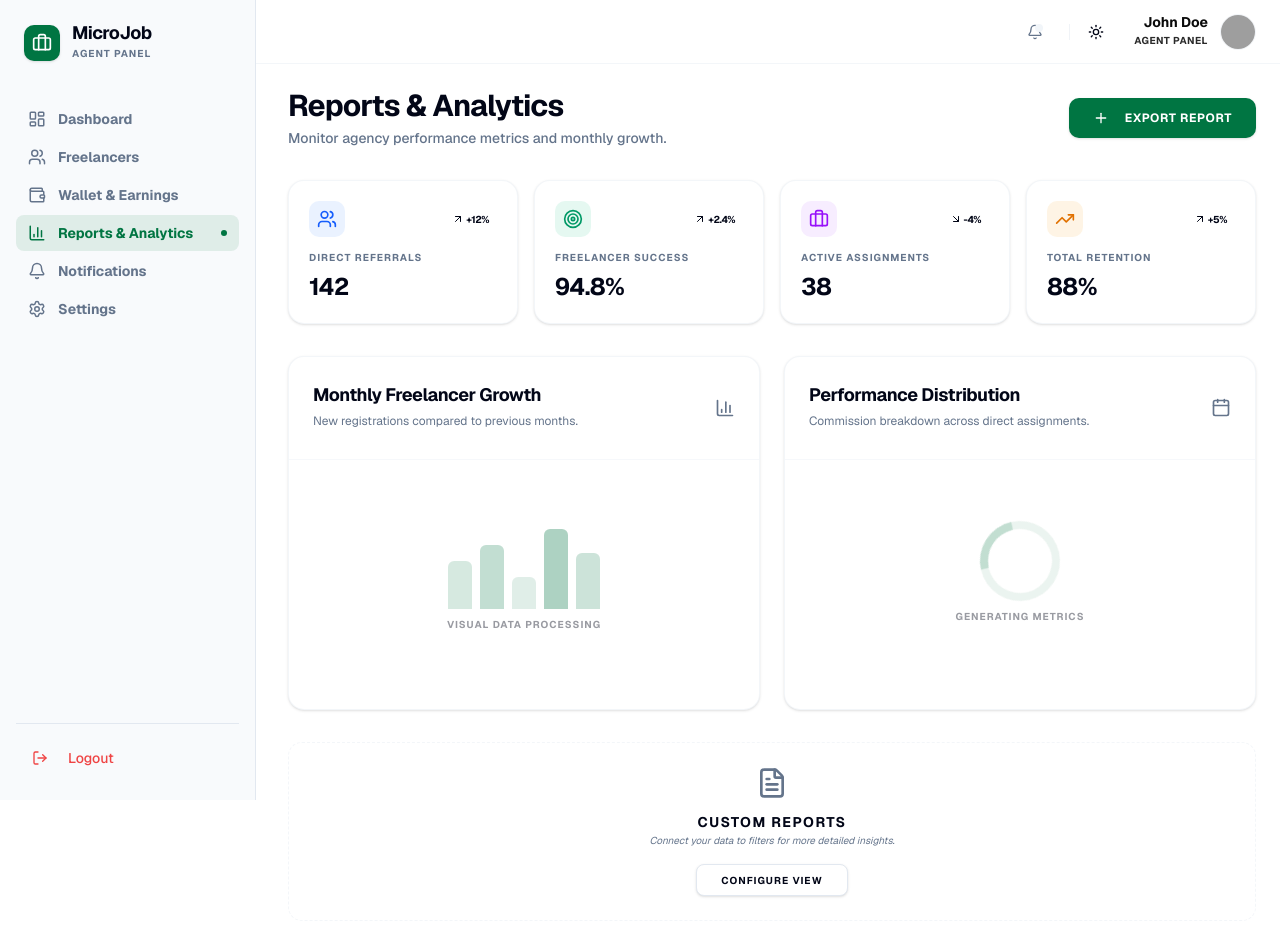
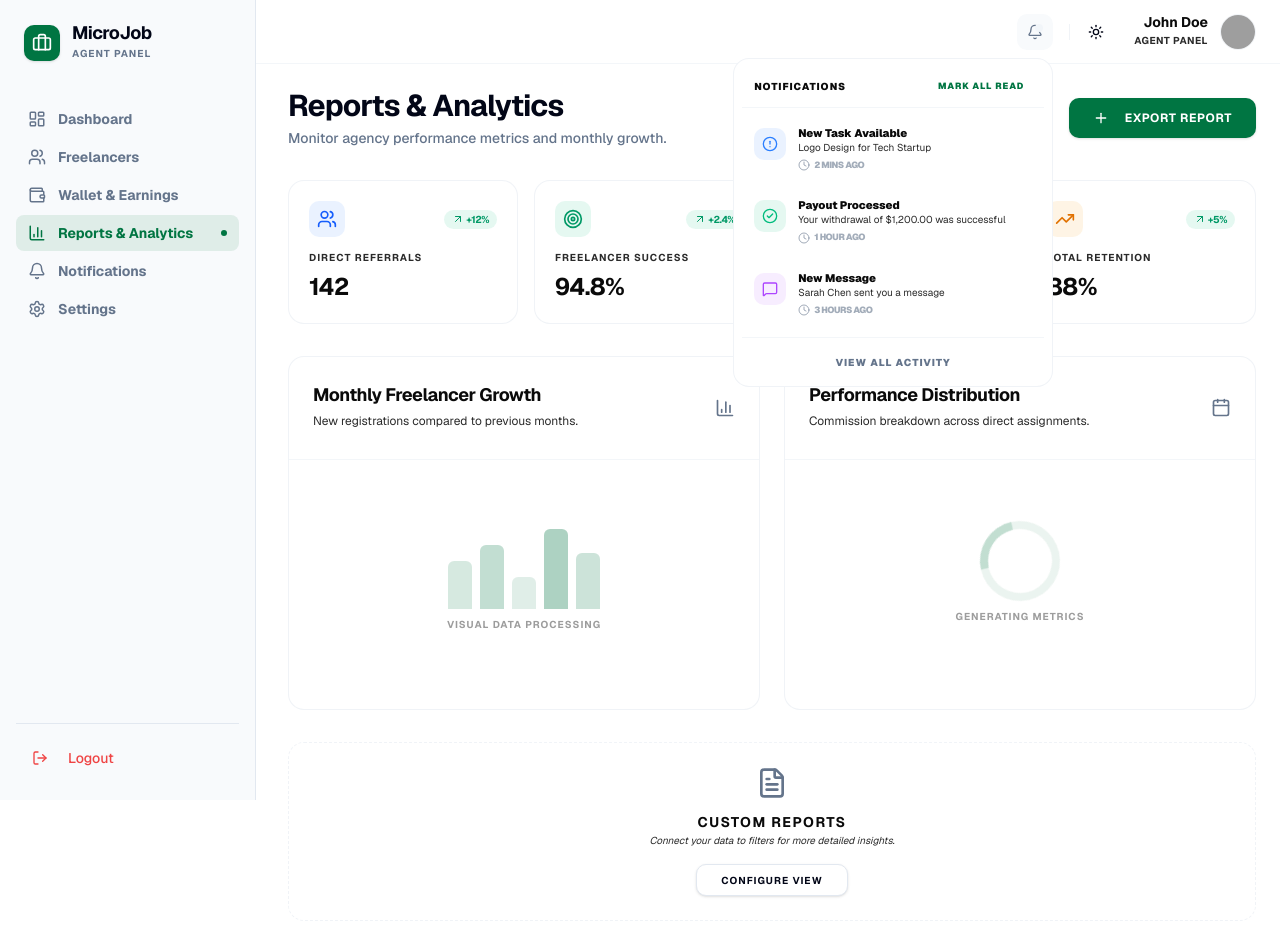
Before and after one commit to smtechsoft/Microjob-Platform-Next-JS, a Next.js app: page /agent/reports in a window 1280 px wide. Both pictures are taken after a click on the button 1035 px from the left and 31 px from the top of the page. Built offline with nearby package versions, Linux system fonts and the light colour scheme; grey boxes are pictures that could not be loaded.

Commit message:
notification content added and page bugs fixed

```diff
--- a/app/(dashboard)/agent/reports/page.tsx
+++ b/app/(dashboard)/agent/reports/page.tsx
@@ -13,6 +13,7 @@ import {
   Briefcase
 } from "lucide-react"
 import { motion } from "framer-motion"
+import { cn } from "@/lib/utils"
 import { PageHeader } from "@/components/shared/page-header"
 import { Card, CardContent, CardHeader, CardTitle, CardDescription } from "@/components/shared/ui/card"
 import { Button } from "@/components/shared/ui/button"
@@ -72,23 +73,23 @@ export default function AgentReportsPage() {
             animate={{ opacity: 1, y: 0 }}
             transition={{ delay: i * 0.05, duration: 0.4 }}
           >
-            <Card className="border border-border/40 bg-card shadow-sm">
+            <Card className="border border-border/50 bg-card shadow-none rounded-2xl transition-colors hover:border-primary/20">
               <CardContent className="p-5">
                 <div className="flex items-center justify-between">
-                  <div className={kpi.color + " rounded-lg p-2"}>
+                  <div className={cn(kpi.color, "rounded-lg p-2")}>
                     <kpi.icon className="size-5" />
                   </div>
-                  <div className={
-                    kpi.status === "up" ? "text-emerald-600 bg-emerald-500/10" : "text-destructive bg-destructive/10",
-                    "text-[10px] font-bold px-2 py-0.5 rounded-full uppercase tracking-tighter flex items-center"
-                  }>
+                  <div className={cn(
+                    "text-[10px] font-bold px-2 py-0.5 rounded-full uppercase tracking-tighter flex items-center",
+                    kpi.status === "up" ? "text-emerald-600 bg-emerald-500/10" : "text-destructive bg-destructive/10"
+                  )}>
                     {kpi.status === "up" ? <ArrowUpRight className="mr-0.5 size-3" /> : <ArrowDownRight className="mr-0.5 size-3" />}
                     {kpi.trend}
                   </div>
                 </div>
                 <div className="mt-4">
-                  <p className="text-[10px] font-bold text-muted-foreground uppercase tracking-widest leading-none">{kpi.title}</p>
-                  <h3 className="text-2xl font-bold text-foreground mt-2 tracking-tight">{kpi.value}</h3>
+                  <p className="text-[10px] font-bold text-muted-contrast uppercase tracking-widest leading-none">{kpi.title}</p>
+                  <h3 className="text-2xl font-bold text-high-contrast mt-2 tracking-tight">{kpi.value}</h3>
                 </div>
               </CardContent>
             </Card>
@@ -97,15 +98,15 @@ export default function AgentReportsPage() {
       </div>
 
       <div className="grid gap-6 grid-cols-1 lg:grid-cols-2">
-        <Card className="border border-border/40 bg-card shadow-sm">
+        <Card className="border border-border/50 bg-card shadow-none rounded-2xl">
           <CardHeader className="flex flex-row items-center justify-between">
             <div className="space-y-1">
-              <CardTitle className="text-lg font-bold text-foreground">Monthly Freelancer Growth</CardTitle>
-              <CardDescription className="text-xs text-muted-foreground">New registrations compared to previous months.</CardDescription>
+              <CardTitle className="text-lg font-bold text-high-contrast">Monthly Freelancer Growth</CardTitle>
+              <CardDescription className="text-xs text-muted-contrast">New registrations compared to previous months.</CardDescription>
             </div>
             <BarChart3 className="size-5 text-muted-foreground" />
           </CardHeader>
-          <CardContent className="h-[250px] flex items-center justify-center border-t border-border/30">
+          <CardContent className="h-[250px] flex items-center justify-center border-t border-border/40">
              <div className="flex flex-col items-center gap-2 opacity-40">
                 <div className="flex items-end gap-2 h-24">
                   <div className="w-6 h-12 bg-primary/40 rounded-t-sm" />
@@ -114,35 +115,35 @@ export default function AgentReportsPage() {
                   <div className="w-6 h-20 bg-primary/80 rounded-t-sm" />
                   <div className="w-6 h-14 bg-primary/50 rounded-t-sm" />
                 </div>
-                <p className="text-[10px] uppercase font-bold tracking-widest">Visual data processing</p>
+                <p className="text-[10px] uppercase font-bold tracking-widest text-high-contrast">Visual data processing</p>
              </div>
           </CardContent>
         </Card>
 
-        <Card className="border border-border/40 bg-card shadow-sm">
+        <Card className="border border-border/50 bg-card shadow-none rounded-2xl">
           <CardHeader className="flex flex-row items-center justify-between">
             <div className="space-y-1">
-              <CardTitle className="text-lg font-bold text-foreground">Performance Distribution</CardTitle>
-              <CardDescription className="text-xs text-muted-foreground">Commission breakdown across direct assignments.</CardDescription>
+              <CardTitle className="text-lg font-bold text-high-contrast">Performance Distribution</CardTitle>
+              <CardDescription className="text-xs text-muted-contrast">Commission breakdown across direct assignments.</CardDescription>
             </div>
             <Calendar className="size-5 text-muted-foreground" />
           </CardHeader>
-          <CardContent className="h-[250px] flex items-center justify-center border-t border-border/30">
+          <CardContent className="h-[250px] flex items-center justify-center border-t border-border/40">
              <div className="flex flex-col items-center gap-2 opacity-40">
                 <div className="size-20 rounded-full border-8 border-primary/20 border-t-primary/60 animate-[spin_10s_linear_infinite]" />
-                <p className="text-[10px] uppercase font-bold tracking-widest">Generating metrics</p>
+                <p className="text-[10px] uppercase font-bold tracking-widest text-high-contrast">Generating metrics</p>
              </div>
           </CardContent>
         </Card>
       </div>
 
-      <div className="rounded-xl border border-border/40 bg-secondary/5 p-6 border-dashed flex flex-col items-center justify-center text-center space-y-4">
+      <div className="rounded-2xl border border-border/50 bg-muted/5 p-6 border-dashed flex flex-col items-center justify-center text-center space-y-4">
         <FileText className="size-8 text-muted-foreground" />
         <div className="space-y-1">
-          <h4 className="text-sm font-bold text-foreground uppercase tracking-widest leading-none">Custom Reports</h4>
-          <p className="text-[10px] text-muted-foreground italic">Connect your data to filters for more detailed insights.</p>
+          <h4 className="text-sm font-bold text-high-contrast uppercase tracking-widest leading-none">Custom Reports</h4>
+          <p className="text-[10px] text-muted-contrast italic">Connect your data to filters for more detailed insights.</p>
         </div>
-        <Button variant="outline" size="sm" className="h-8 text-[10px] font-bold uppercase tracking-widest px-6">Configure View</Button>
+        <Button variant="outline" size="sm" className="h-8 text-[10px] font-bold uppercase tracking-widest px-6 rounded-lg">Configure View</Button>
       </div>
     </div>
   )
--- a/components/shared/navbar.tsx
+++ b/components/shared/navbar.tsx
@@ -1,11 +1,43 @@
 "use client"
 
 import * as React from "react"
-import { Bell, User, MessageSquare, Menu, X } from "lucide-react"
+import { Bell, User, MessageSquare, Menu, X, Clock, CheckCircle2, AlertCircle } from "lucide-react"
+import { motion, AnimatePresence } from "framer-motion"
 
 import { Button } from "@/components/shared/ui/button"
 import { ThemeToggle } from "@/components/shared/theme-toggle"
 import { Avatar, AvatarFallback, AvatarImage } from "@/components/shared/ui/avatar"
+import { cn } from "@/lib/utils"
+
+const notifications = [
+  {
+    id: 1,
+    title: "New Task Available",
+    description: "Logo Design for Tech Startup",
+    time: "2 mins ago",
+    icon: AlertCircle,
+    color: "text-blue-500",
+    bg: "bg-blue-500/10"
+  },
+  {
+    id: 2,
+    title: "Payout Processed",
+    description: "Your withdrawal of $1,200.00 was successful",
+    time: "1 hour ago",
+    icon: CheckCircle2,
+    color: "text-emerald-500",
+    bg: "bg-emerald-500/10"
+  },
+  {
+    id: 3,
+    title: "New Message",
+    description: "Sarah Chen sent you a message",
+    time: "3 hours ago",
+    icon: MessageSquare,
+    color: "text-purple-500",
+    bg: "bg-purple-500/10"
+  }
+]
 
 export function Navbar({
   onToggleSidebar,
@@ -14,6 +46,19 @@ export function Navbar({
   onToggleSidebar: () => void,
   role?: string
 }) {
+  const [showNotifications, setShowNotifications] = React.useState(false)
+  const dropdownRef = React.useRef<HTMLDivElement>(null)
+
+  React.useEffect(() => {
+    const handleClickOutside = (event: MouseEvent) => {
+      if (dropdownRef.current && !dropdownRef.current.contains(event.target as Node)) {
+        setShowNotifications(false)
+      }
+    }
+    document.addEventListener("mousedown", handleClickOutside)
+    return () => document.removeEventListener("mousedown", handleClickOutside)
+  }, [])
+
   return (
     <header className="sticky top-0 z-30 h-16 w-full border-b border-border/40 bg-background/80 backdrop-blur-md shadow-none">
       <div className="flex h-full items-center px-4 md:px-6 lg:ml-64">
@@ -29,10 +74,60 @@ export function Navbar({
         </div>
 
         <div className="flex items-center space-x-2">
-          <Button variant="ghost" size="icon" className="rounded-lg relative hover:bg-muted transition-colors">
-            <Bell className="size-4.5 text-muted-foreground" />
-            <span className="absolute right-2.5 top-2.5 size-2 rounded-full border-background bg-secondary" />
-          </Button>
+          <div className="relative" ref={dropdownRef}>
+            <Button
+              variant="ghost"
+              size="icon"
+              className={cn(
+                "rounded-lg relative transition-colors",
+                showNotifications ? "bg-muted" : "hover:bg-muted"
+              )}
+              onClick={() => setShowNotifications(!showNotifications)}
+            >
+              <Bell className="size-4.5 text-muted-foreground" />
+              <span className="absolute right-2.5 top-2.5 size-2 rounded-full border-background bg-secondary" />
+            </Button>
+
+            <AnimatePresence>
+              {showNotifications && (
+                <motion.div
+                  initial={{ opacity: 0, y: 10, scale: 0.95 }}
+                  animate={{ opacity: 1, y: 0, scale: 1 }}
+                  exit={{ opacity: 0, y: 10, scale: 0.95 }}
+                  transition={{ duration: 0.15 }}
+                  className="absolute right-0 mt-2 w-80 rounded-2xl border border-border/50 bg-card p-2 shadow-none z-50 overflow-hidden"
+                >
+                  <div className="flex items-center justify-between px-3 py-2 border-b border-border/40 mb-2">
+                    <span className="text-[10px] font-black uppercase tracking-widest text-high-contrast">Notifications</span>
+                    <Button variant="ghost" className="h-6 px-2 text-[9px] font-black uppercase tracking-widest text-primary hover:bg-primary/10">Mark all read</Button>
+                  </div>
+                  <div className="space-y-1">
+                    {notifications.map((n) => (
+                      <button
+                        key={n.id}
+                        className="w-full flex items-start gap-3 p-3 rounded-xl hover:bg-muted/50 transition-colors text-left group"
+                      >
+                        <div className={cn("size-8 rounded-lg flex items-center justify-center shrink-0", n.bg)}>
+                          <n.icon className={cn("size-4", n.color)} />
+                        </div>
+                        <div className="flex-1 min-w-0">
+                          <p className="text-[11px] font-black text-high-contrast leading-none mb-1 group-hover:text-primary transition-colors">{n.title}</p>
+                          <p className="text-[10px] text-muted-contrast truncate leading-none mb-1.5">{n.description}</p>
+                          <div className="flex items-center text-[9px] font-black text-muted-foreground/60 uppercase tracking-tighter">
+                            <Clock className="mr-1 size-3" />
+                            {n.time}
+                          </div>
+                        </div>
+                      </button>
+                    ))}
+                  </div>
+                  <div className="mt-2 pt-2 border-t border-border/40 text-center">
+                    <Button variant="ghost" className="w-full h-8 text-[10px] font-black uppercase tracking-widest text-muted-foreground hover:text-primary">View all activity</Button>
+                  </div>
+                </motion.div>
+              )}
+            </AnimatePresence>
+          </div>
 
           <div className="mx-2 h-4 w-px bg-border/50" />
 
```
Also changed, not shown: 1 other file (tests, documents, lock files or other folders).
